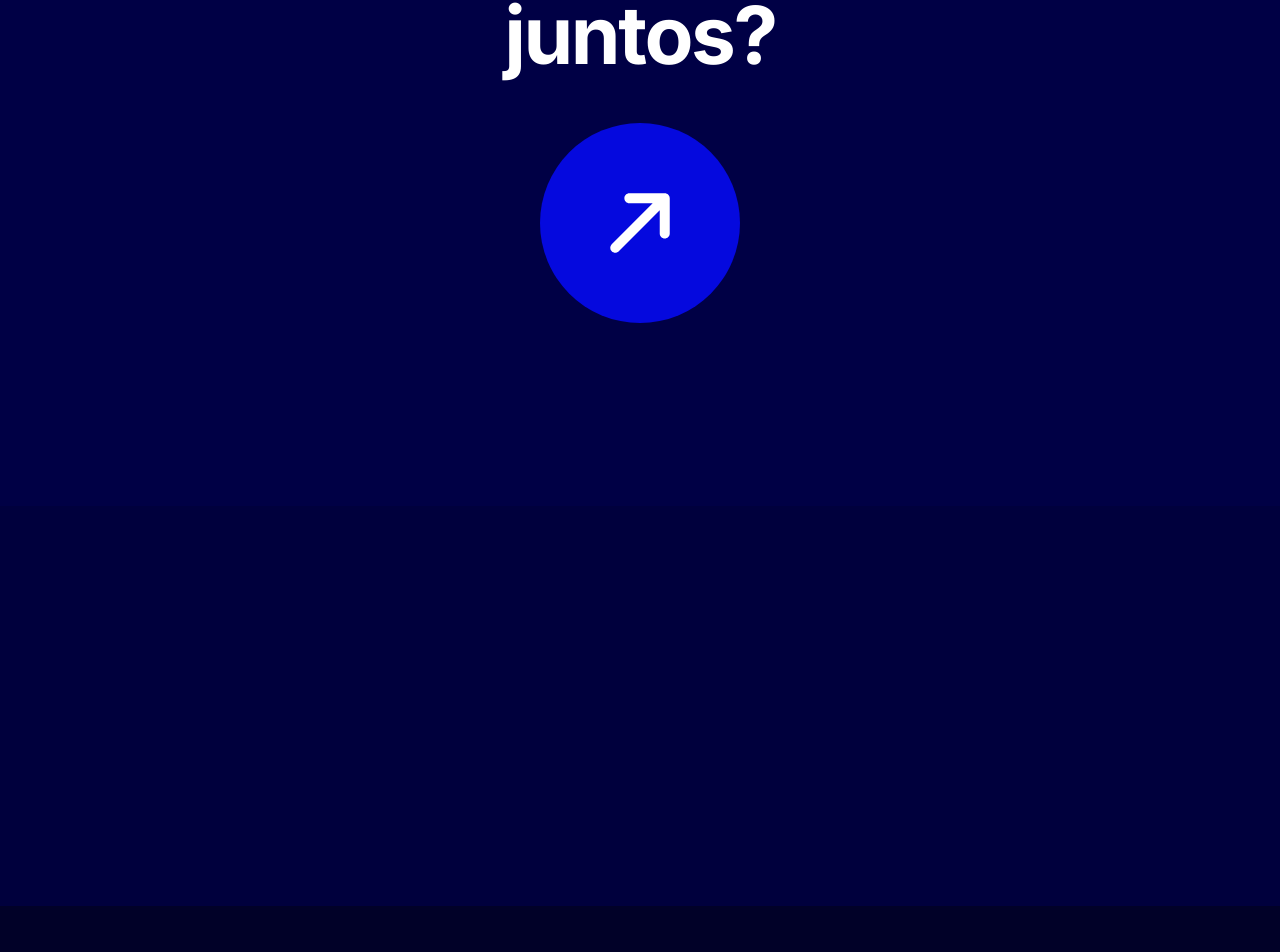
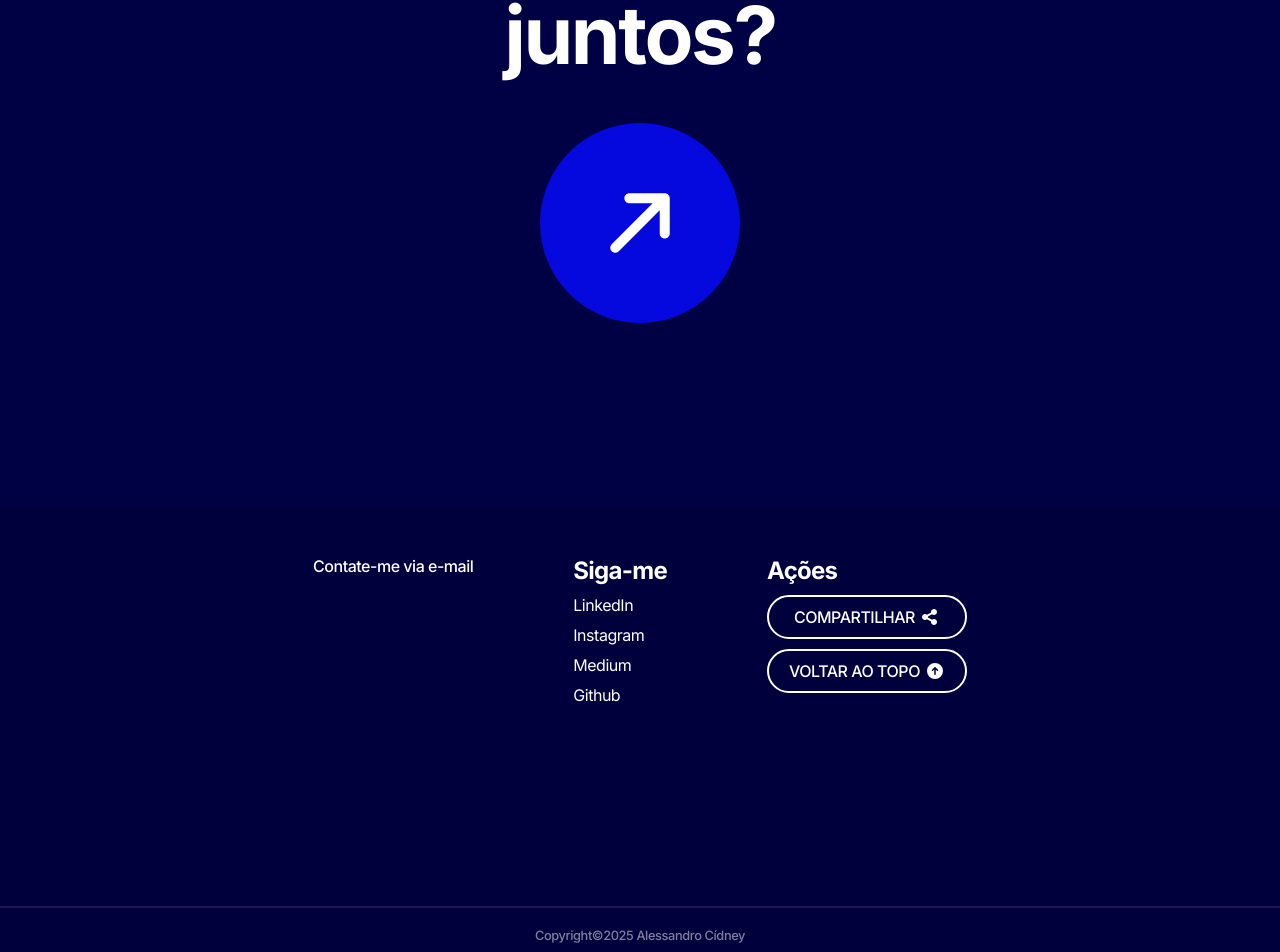
Before and after one commit to alessandroCidney/MyPortfolioPage, a Next.js app: page / in a window 1280 px wide. Shown: the part 7349-8301 px from the top of the page. Before the commit the page ends 8255 px from the top, so only its background shows below. Built offline with nearby package versions, Linux system fonts and the light colour scheme; no server answers.

Commit message:
feat: Implemented footer

```diff
--- a/app/components/commons/DefaultButton/index.tsx
+++ b/app/components/commons/DefaultButton/index.tsx
@@ -9,6 +9,7 @@ interface BaseProps {
   variant?: 'outlined' | 'flat' | 'blur'
 
   icon?: boolean
+  persistentIcon?: boolean
 }
 
 type ActionButtonProps = BaseProps & React.ButtonHTMLAttributes<HTMLButtonElement> & {
@@ -40,6 +41,7 @@ export function DefaultButton({
   variant,
 
   icon,
+  persistentIcon,
   link,
 
   style,
@@ -50,6 +52,10 @@ export function DefaultButton({
 
   if (icon) {
     classNameArr.push(styles.icon)
+  }
+
+  if (persistentIcon) {
+    classNameArr.push(styles.persistentIcon)
   }
 
   const nodeItems = { children, appendIcon }
--- a/app/components/commons/DefaultButton/styles.module.scss
+++ b/app/components/commons/DefaultButton/styles.module.scss
@@ -1,12 +1,11 @@
 .defaultButton {
   display: inline-block;
-
-  text-align: center;
 
   padding: 10px 20px;
 
   cursor: pointer;
 
+  text-align: center;
   font-weight: 500;
   text-transform: uppercase;
   font-size: 1rem;
@@ -63,11 +62,22 @@
   }
 
   &.icon {
+    position: relative;
+
     padding: 0;
 
+    min-width: 50px;
     aspect-ratio: 1;
 
     border-radius: 50%;
+
+    > * {
+      position: absolute;
+
+      top: 50%;
+      left: 50%;
+      transform: translate(-50%, -50%);
+    }
   }
 
   .appendIcon {
@@ -76,6 +86,12 @@
     margin-left: 5px;
   }
 
+  &.persistentIcon {
+    .appendIcon {
+      display: inline-block;
+    }
+  }
+
   &:hover {
     .appendIcon {
       display: inline-block;
--- /dev/null
+++ b/app/components/commons/ShareButton/index.tsx
@@ -0,0 +1,58 @@
+'use client'
+
+import { useState } from "react";
+
+import { FontAwesomeIcon } from "@fortawesome/react-fontawesome";
+import { faCheckCircle, faShareNodes } from "@fortawesome/free-solid-svg-icons";
+
+import { DefaultButton } from "../DefaultButton";
+
+import { wait } from "@/app/utils";
+
+export function ShareButton() {
+  const [currentText, setCurrentText] = useState('Compartilhar')
+  const [currentIcon, setCurrentIcon] = useState(faShareNodes)
+
+  async function navigatorShare() {
+    const shareData = {
+      title: 'Portfólio - Alessandro Cídney',
+      text: 'O desenvolvedor web que você estava procurando!',
+      url: window.location.origin,
+    }
+
+    await navigator.share(shareData)
+  }
+
+  async function copyLink() {
+    await navigator.clipboard.writeText(window.location.origin)
+
+    setCurrentText('Link copiado!')
+    setCurrentIcon(faCheckCircle)
+
+    await wait(2000)
+
+    setCurrentText('Compartilhar')
+    setCurrentIcon(faShareNodes)
+  }
+
+  async function handleShare() {
+    try {
+      await navigatorShare()
+    } catch {
+      await copyLink()
+    }
+  }
+
+  return (
+    <DefaultButton
+      appendIcon={<FontAwesomeIcon icon={currentIcon} />}
+      style={{
+        width: '100%',
+      }}
+      persistentIcon
+      onClick={handleShare}
+    >
+      { currentText }
+    </DefaultButton>
+  )
+}
--- a/app/components/pages/core/DefaultFooter/index.tsx
+++ b/app/components/pages/core/DefaultFooter/index.tsx
@@ -1,39 +1,126 @@
+'use client'
+
+import Link from 'next/link'
+
 import styles from './styles.module.scss'
 
 import { FontAwesomeIcon } from '@fortawesome/react-fontawesome'
-import { faArrowRight } from '@fortawesome/free-solid-svg-icons'
+import { faArrowRight, faCircleArrowUp } from '@fortawesome/free-solid-svg-icons'
 
 import { DefaultButton } from '@/app/components/commons/DefaultButton'
+import { ShareButton } from '@/app/components/commons/ShareButton'
+
+import { scrollToTop } from '@/app/utils/scroll'
 
 export function DefaultFooter() {
   return (
     <footer className={styles.defaultFooter}>
       <div className={styles.letsWorkTogetherArea}>
-        <h1>
+        <h2>
           Vamos trabalhar <br/>
           juntos?
-        </h1>
+        </h2>
 
         <DefaultButton
+          href={process.env.NEXT_PUBLIC_LINKEDIN_URL}
+          target='_blank'
           style={{
             backgroundColor: 'var(--theme-primary-color)',
             minWidth: '200px',
             fontSize: '5rem'
           }}
           variant='flat'
+          link
           icon
         >
           <FontAwesomeIcon
             icon={faArrowRight}
             style={{
-              transform: 'rotate(-45deg)'
+              transform: 'translate(-50%, -50%) rotate(-45deg)'
             }}
           />
         </DefaultButton>
       </div>
 
       <div className={styles.footerContent}>
+        <section>
+          <h2>
+            Contate-me via e-mail
+          </h2>
 
+          <p>
+            { process.env.NEXT_PUBLIC_CONTACT_EMAIL }
+          </p>
+        </section>
+
+        <section>
+          <h2>
+            Siga-me
+          </h2>
+
+          <ul>
+            <li>
+              <Link
+                href={process.env.NEXT_PUBLIC_LINKEDIN_URL || ''}
+                target='_blank'
+              >
+                LinkedIn
+              </Link>
+            </li>
+
+            <li>
+              <Link
+                href={process.env.NEXT_PUBLIC_INSTAGRAM_URL || ''}
+                target='_blank'
+              >
+                Instagram
+              </Link>
+            </li>
+
+            <li>
+              <Link
+                href={process.env.NEXT_PUBLIC_MEDIUM_URL || ''}
+                target='_blank'
+              >
+                Medium
+              </Link>
+            </li>
+
+            <li>
+              <Link
+                href={process.env.NEXT_PUBLIC_GITHUB_URL || ''}
+                target='_blank'
+              >
+                Github
+              </Link>
+            </li>
+          </ul>
+        </section>
+
+        <section>
+          <h2>
+            Ações
+          </h2>
+
+          <div>
+            <ShareButton />
+
+            <DefaultButton
+              appendIcon={<FontAwesomeIcon icon={faCircleArrowUp} />}
+              style={{
+                width: '100%',
+              }}
+              persistentIcon
+              onClick={scrollToTop}
+            >
+              Voltar ao topo
+            </DefaultButton>
+          </div>
+        </section>
+      </div>
+
+      <div className={styles.copyrightArea}>
+        Copyright©2025 Alessandro Cídney
       </div>
     </footer>
   )
--- a/app/components/pages/core/DefaultFooter/styles.module.scss
+++ b/app/components/pages/core/DefaultFooter/styles.module.scss
@@ -7,20 +7,97 @@ footer.defaultFooter {
 
     gap: 40px;
 
+    padding: 10px;
+
     min-height: 800px;
 
     background-color: var(--theme-primary-darken-1-color);
 
     text-align: center;
 
-    h1 {
+    h2 {
       font-size: 5rem;
     }
   }
 
   .footerContent {
+    display: flex;
+    align-items: flex-start;
+    justify-content: center;
+    gap: 100px;
+
+    padding: 50px;
+
     min-height: 400px;
 
     background-color: #00003D;
+
+    section {
+      &:first-of-type {
+        h2 {
+          margin-bottom: 0 !important;
+
+          font-weight: 500;
+          font-size: 1rem;
+        }
+
+        p {
+          font-weight: bold;
+          font-size: 1.5rem;
+        }
+      }
+
+      h2 {
+        margin-bottom: 10px;
+      }
+
+      ul {
+        list-style: none;
+
+        li {
+          margin-bottom: 10px;
+
+          a {
+            color: #FFF;
+
+            text-decoration: none;
+
+            &:hover {
+              text-decoration: underline;
+            }
+          }
+        }
+      }
+
+      div {
+        button {
+          display: block;
+
+          margin-bottom: 10px;
+        }
+      }
+    }
+  }
+
+  .copyrightArea {
+    padding: 20px;
+
+    border-top: 2px solid rgba(#FFF, .1);
+
+    background-color: #00003D;
+    color: rgba(#FFF, .5);
+
+    text-align: center;
+    font-size: .8rem;
+    font-weight: 500;
   }
 }
+
+@media(max-width: 960px) {
+  footer.defaultFooter {
+    .footerContent {
+      flex-direction: column;
+      gap: 50px;
+    }
+  }
+}
--- a/app/utils/index.ts
+++ b/app/utils/index.ts
@@ -9,3 +9,9 @@ export function debounce (callback: () => void, wait: number) {
     }, wait)
   };
 }
+
+export function wait(ms: number) {
+  return new Promise((resolve) => {
+    setTimeout(resolve, ms)
+  })
+}
```
